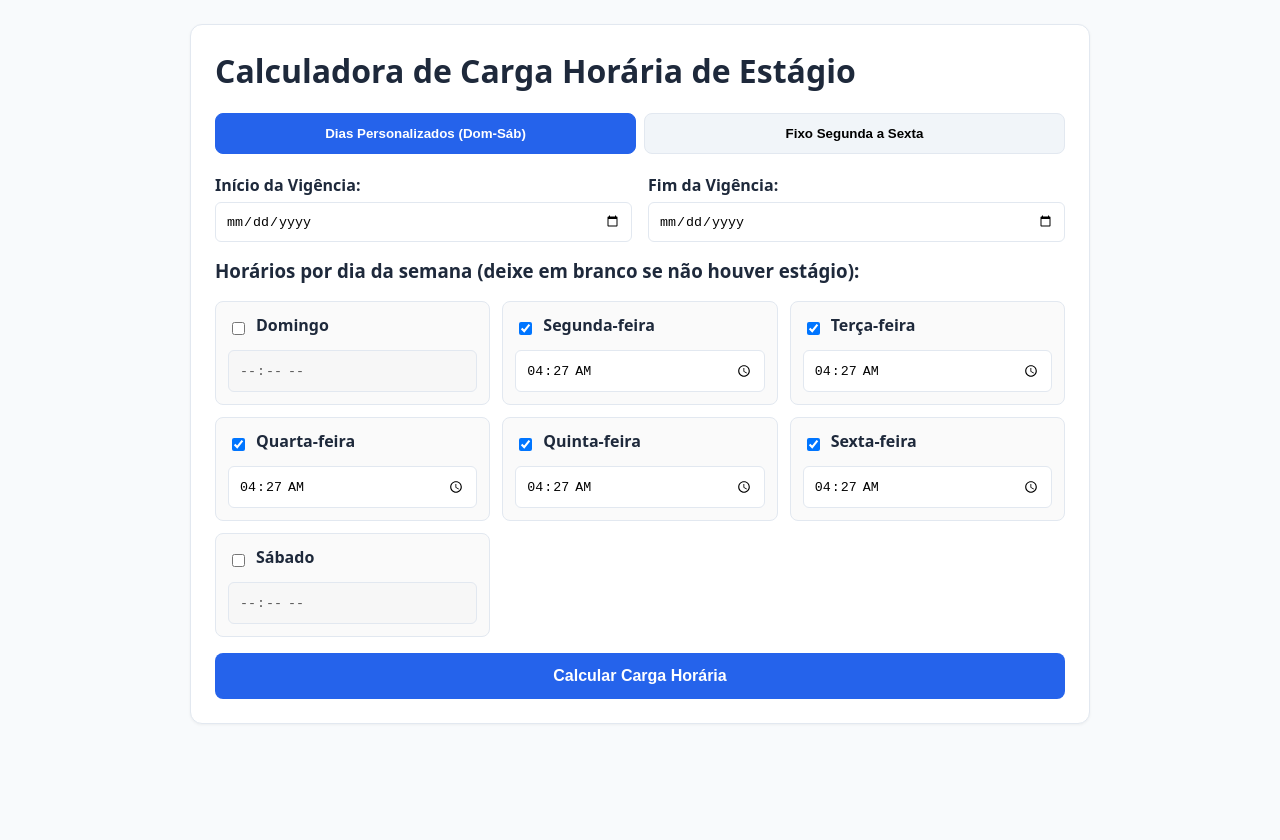
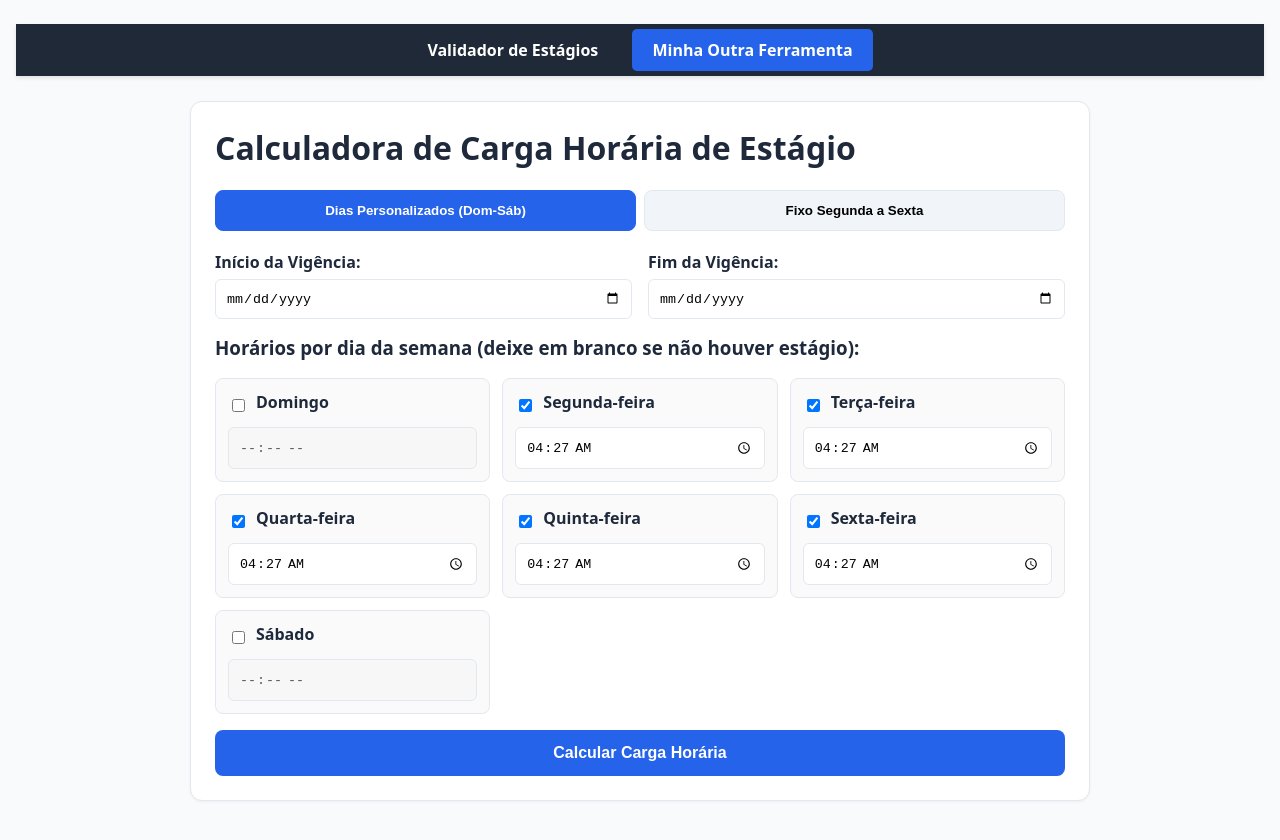
Before and after one commit to altashabilidadeshugo-max/SETOR-DE-ESTAGIOS, a plain HTML site: page projeto2.html in a window 1280 px wide. Before the commit the page ends 800 px from the top, so only its background shows below. Drawn offline with Linux system fonts and the light colour scheme.

Commit message:
Implement navigation menu in projeto2.html
Added a top menu with navigation links and styles.

```diff
--- a/projeto2.html.html
+++ b/projeto2.html
@@ -5,6 +5,30 @@
   <meta name="viewport" content="width=device-width, initial-scale=1.0" />
   <title>Calculadora de Carga Horária de Estágio</title>
   <style>
+
+    /* ESTILOS DO MENU */
+        .menu-topo {
+            background-color: #1f2937;
+            padding: 15px;
+            text-align: center;
+            margin-bottom: 25px;
+            box-shadow: 0 2px 4px rgba(0,0,0,0.1);
+        }
+        .menu-topo a {
+            color: white;
+            text-decoration: none;
+            padding: 10px 20px;
+            margin: 0 5px;
+            border-radius: 5px;
+            font-weight: bold;
+            transition: background 0.2s;
+        }
+        .menu-topo a:hover {
+            background-color: #374151;
+        }
+        .menu-topo a.ativo {
+            background-color: var(--primary); /* Usa a cor azul do projeto */
+        }
     :root {
       --primary: #2563eb;
       --bg: #f8fafc;
@@ -128,6 +152,14 @@
   </style>
 </head>
 <body>
+
+
+    <!-- INÍCIO DO MENU -->
+    <nav class="menu-topo">
+        <a href="index.html">Validador de Estágios</a>
+        <a href="projeto2.html" class="ativo">Minha Outra Ferramenta</a>
+    </nav>
+    <!-- FIM DO MENU -->
 
 <div class="container">
   <div class="card">
```
